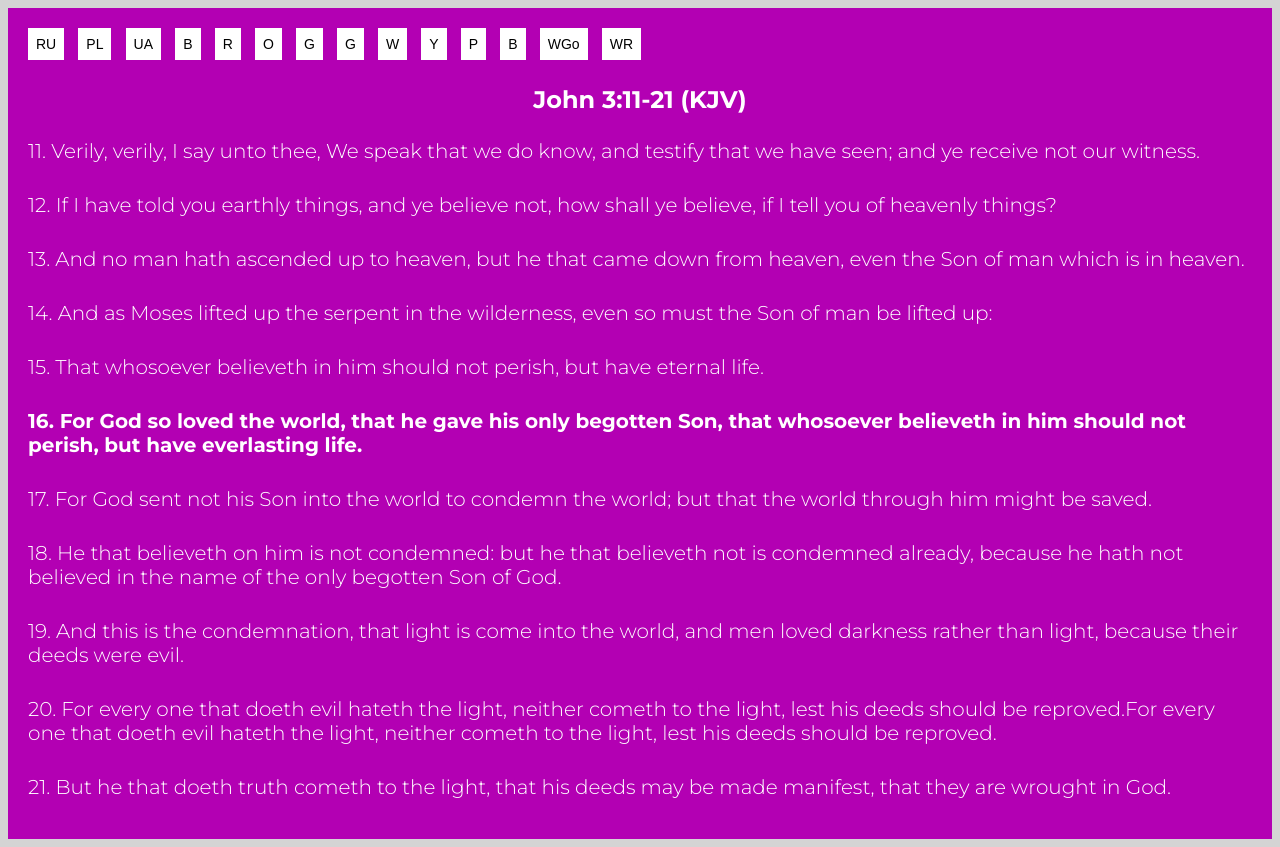
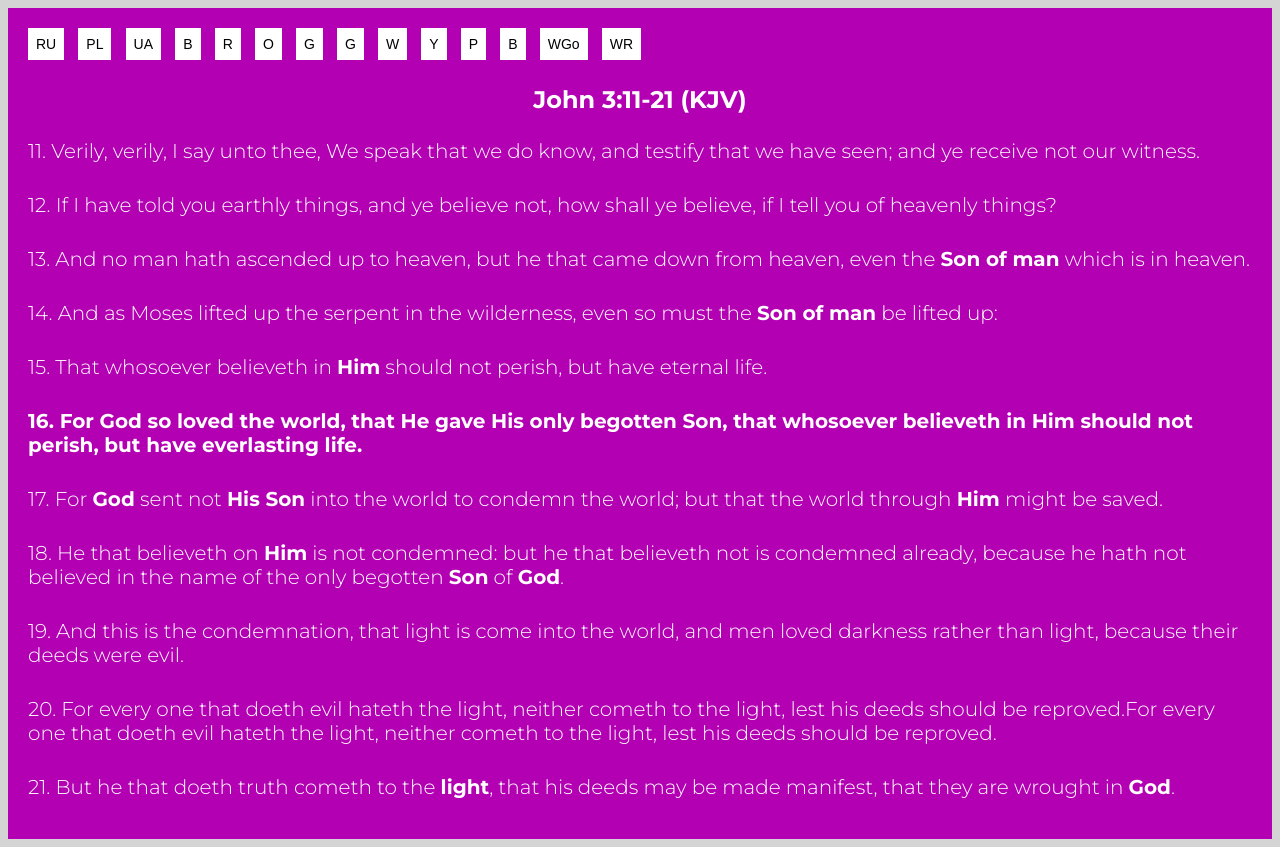
Before and after one commit to Mr-Front-End-dev/Bible-Verses-p--EN, a plain HTML site: page index.html in a window 1280 px wide. Drawn offline with Linux system fonts and the light colour scheme.

Commit message:
Updated html in bold

```diff
--- a/index.html
+++ b/index.html
@@ -30,15 +30,15 @@
       <h1 class="section--h1">John 3:11-21 (KJV)</h1>
       <p class="section--paragraph">11. Verily, verily, I say unto thee, We speak that we do know, and testify that we have seen; and ye receive not our witness.</p>
       <p class="section--paragraph">12. If I have told you earthly things, and ye believe not, how shall ye believe, if I tell you of heavenly things?</p>
-      <p class="section--paragraph">13. And no man hath ascended up to heaven, but he that came down from heaven, even the Son of man which is in heaven.</p>
-      <p class="section--paragraph">14. And as Moses lifted up the serpent in the wilderness, even so must the Son of man be lifted up:</p>
-      <p class="section--paragraph">15. That whosoever believeth in him should not perish, but have eternal life.</p>
-      <p class="section--paragraph section--bold">16. For God so loved the world, that he gave his only begotten Son, that whosoever believeth in him should not perish, but have everlasting life.</p>
-      <p class="section--paragraph">17. For God sent not his Son into the world to condemn the world; but that the world through him might be saved.</p>
-      <p class="section--paragraph">18. He that believeth on him is not condemned: but he that believeth not is condemned already, because he hath not believed in the name of the only begotten Son of God.</p>
+      <p class="section--paragraph">13. And no man hath ascended up to heaven, but he that came down from heaven, even the <span class="section--bold">Son of man</span> which is in heaven.</p>
+      <p class="section--paragraph">14. And as Moses lifted up the serpent in the wilderness, even so must the <span class="section--bold">Son of man</span> be lifted up:</p>
+      <p class="section--paragraph">15. That whosoever believeth in <span class="section--bold">Him</span> should not perish, but have eternal life.</p>
+      <p class="section--paragraph section--bold">16. For <span class="section--bold">God</span> so loved the world, that <span class="section--bold">He</span> gave <span class="section--bold">His</span> only begotten <span class="section--bold">Son</span>, that whosoever believeth in <span class="section--bold">Him</span> should not perish, but have everlasting life.</p>
+      <p class="section--paragraph">17. For <span class="section--bold">God</span> sent not <span class="section--bold">His Son</span> into the world to condemn the world; but that the world through <span class="section--bold">Him</span> might be saved.</p>
+      <p class="section--paragraph">18. He that believeth on <span class="section--bold">Him</span> is not condemned: but he that believeth not is condemned already, because he hath not believed in the name of the only begotten <span class="section--bold">Son</span> of <span class="section--bold">God</span>.</p>
       <p class="section--paragraph">19. And this is the condemnation, that light is come into the world, and men loved darkness rather than light, because their deeds were evil.</p>
       <p class="section--paragraph">20. For every one that doeth evil hateth the light, neither cometh to the light, lest his deeds should be reproved.For every one that doeth evil hateth the light, neither cometh to the light, lest his deeds should be reproved.</p>
-      <p class="section--paragraph">21. But he that doeth truth cometh to the light, that his deeds may be made manifest, that they are wrought in God.</p>
+      <p class="section--paragraph">21. But he that doeth truth cometh to the <span class="section--bold">light</span>, that his deeds may be made manifest, that they are wrought in <span class="section--bold">God</span>.</p>
     </section>
   </main>
 </body>
```
